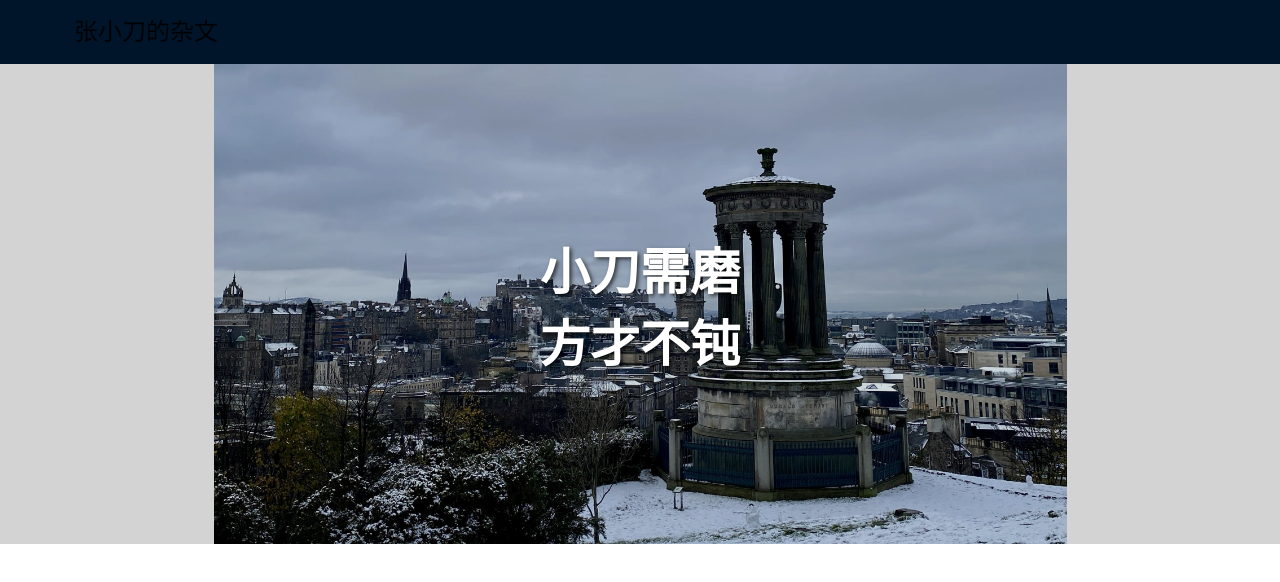
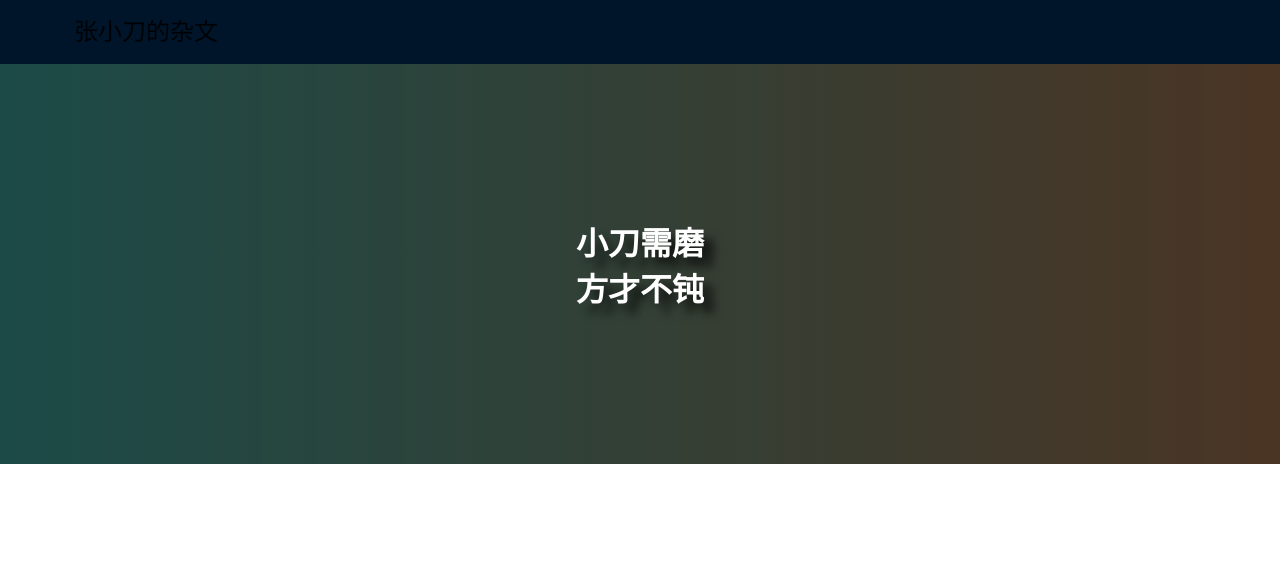
Before and after one commit to coderzzy/coderzzy.github.io, a React (Create React App) app: page / in a window 1280 px wide. Shown: the top 582 px of the page. Built offline with nearby package versions, Linux system fonts and the light colour scheme.

Commit message:
feat: 考虑响应式，暂时不用图片做背景

```diff
--- a/src/pages/MainPage.module.less
+++ b/src/pages/MainPage.module.less
@@ -5,11 +5,12 @@
 .backgroundImageContainer {
     position: relative;
     width: 100%;
-    height: 60vh;
-    background-image: url('/public/images/background_edinburgh.jpg');
-    background-repeat: no-repeat;
-    background-size: contain;
-    background-position: center;
+    height: 50vh;
+    background: linear-gradient(to right, #5ffff4, #feb47b);
+    // background-image: url('/public/images/background_edinburgh.jpg');
+    // background-repeat: no-repeat;
+    // background-size: contain;
+    // background-position: center;
 
     /* 半透明遮罩层 */
     .overlay {
@@ -18,7 +19,7 @@
         left: 0;
         width: 100%;
         height: 100%;
-        background-color: rgba(0, 0, 0, 0.141);
+        background-color: #000000b4;
         /* 保证遮罩层在图片上方 */
         z-index: 1;
     }
@@ -32,9 +33,9 @@
         left: 50%;
         transform: translate(-50%, -50%);
         color: white;
-        font-size: 50px;
+        font-size: 2rem;
         font-weight: bold;
         /* 文字投影效果 */
-        text-shadow: 2px 2px 4px rgba(0, 0, 0, 0.7);
+        text-shadow: 10px 10px 10px rgba(0, 0, 0, 0.7);
     }
 }
--- a/src/pages/MainPage.tsx
+++ b/src/pages/MainPage.tsx
@@ -12,7 +12,7 @@ const MainPage: React.FC<MainPageProps> = ({ }) => {
     return (
         <Layout>
             <Header style={{ display: 'flex', alignItems: 'center' }}>
-                <div style={{ marginInlineStart: 24, fontSize: 24 }}>张小刀的杂文</div>
+                <div style={{ marginInlineStart: 24, fontSize: '1.5rem' }}>张小刀的杂文</div>
             </Header>
             <Content>
                 <div className={styles.backgroundImageContainer}>
```
